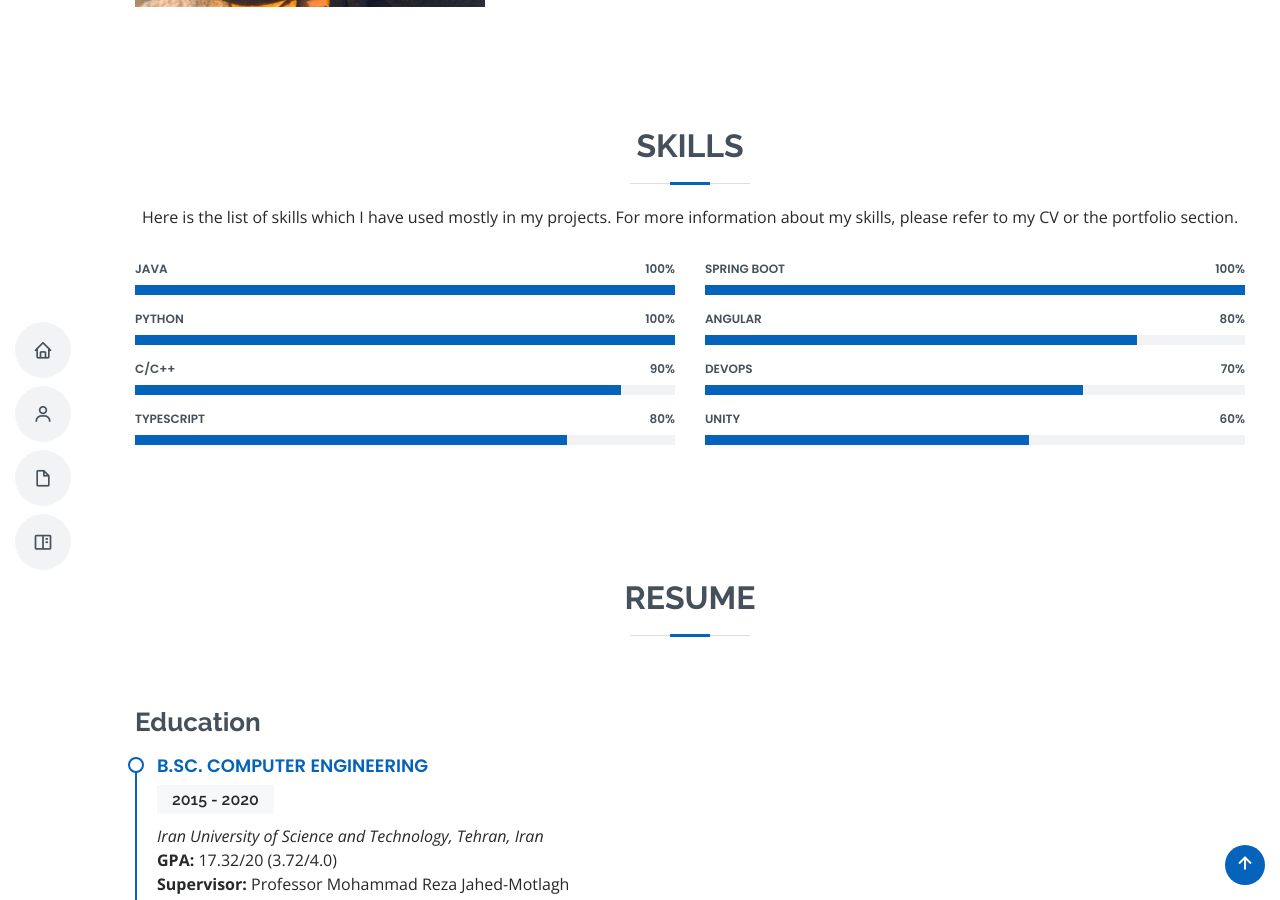
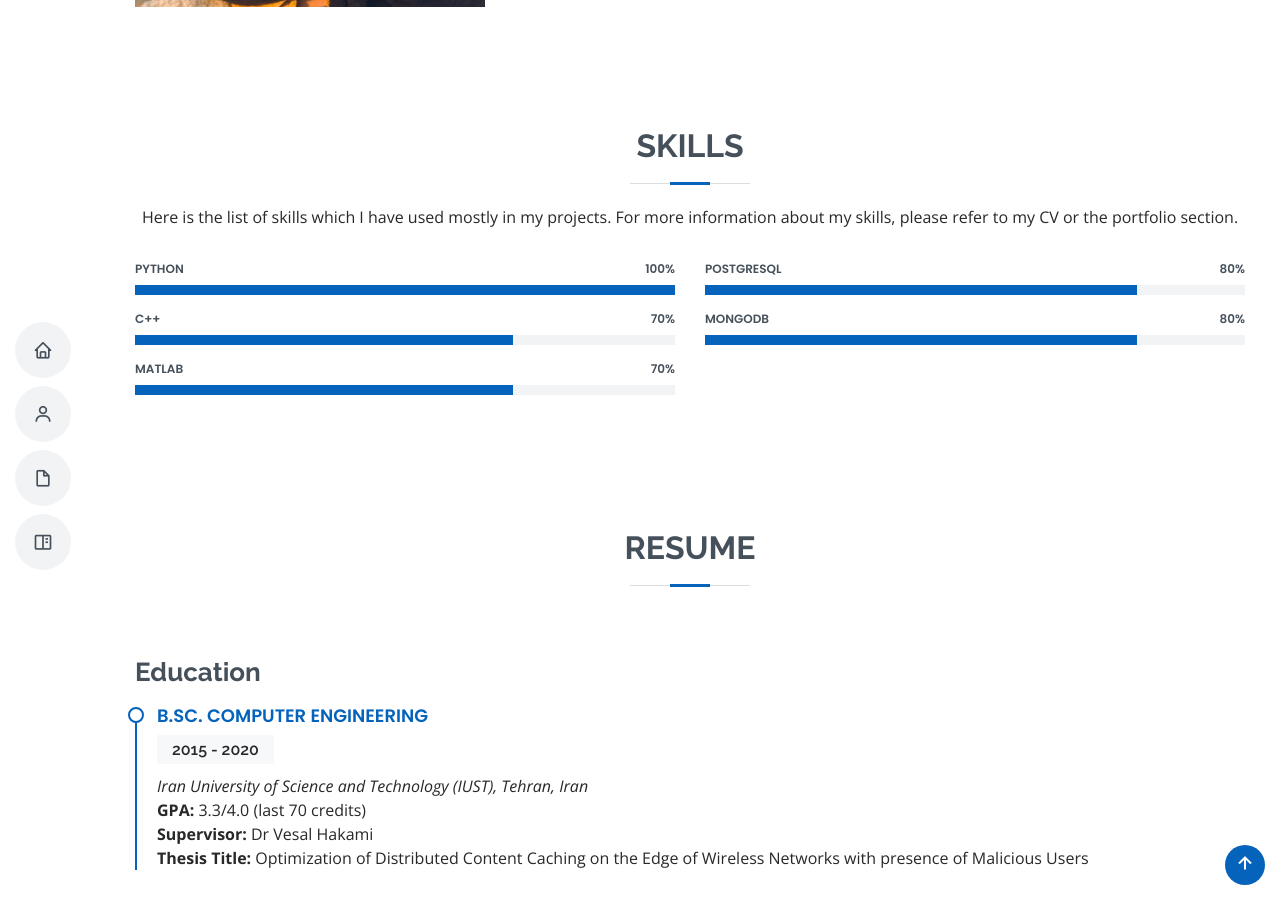
Before and after one commit to haniehst/haniehst.github.io, a Jekyll site: the page built from index.html, in a window 1280 px wide and 900 px high, scrolled down 1446 px. Built offline with Jekyll 4.4.1, drawn with Linux system fonts in a browser that asks for light colours; some of the changed text lies outside the part shown.

Commit message:
skills and resume begins

```diff
--- a/index.html
+++ b/index.html
@@ -191,12 +191,12 @@
 
             <div class="col-lg-6" data-aos="fade-up">
 
-              <div class="progress">
-                <span class="skill">Java <i class="val">100%</i></span>
-                <div class="progress-bar-wrap">
-                  <div class="progress-bar" role="progressbar" aria-valuenow="100" aria-valuemin="0" aria-valuemax="100"></div>
-                </div>
-              </div>
+<!--              <div class="progress">-->
+<!--                <span class="skill">Java <i class="val">100%</i></span>-->
+<!--                <div class="progress-bar-wrap">-->
+<!--                  <div class="progress-bar" role="progressbar" aria-valuenow="100" aria-valuemin="0" aria-valuemax="100"></div>-->
+<!--                </div>-->
+<!--              </div>-->
 
               <div class="progress">
                 <span class="skill">Python <i class="val">100%</i></span>
@@ -206,16 +206,16 @@
               </div>
 
               <div class="progress">
-                <span class="skill">C/C++ <i class="val">90%</i></span>
+                <span class="skill">C++ <i class="val">70%</i></span>
                 <div class="progress-bar-wrap">
-                  <div class="progress-bar" role="progressbar" aria-valuenow="90" aria-valuemin="0" aria-valuemax="100"></div>
+                  <div class="progress-bar" role="progressbar" aria-valuenow="70" aria-valuemin="0" aria-valuemax="100"></div>
                 </div>
               </div>
 
               <div class="progress">
-                <span class="skill">Typescript <i class="val">80%</i></span>
+                <span class="skill">MATLAB <i class="val">70%</i></span>
                 <div class="progress-bar-wrap">
-                  <div class="progress-bar" role="progressbar" aria-valuenow="80" aria-valuemin="0" aria-valuemax="100"></div>
+                  <div class="progress-bar" role="progressbar" aria-valuenow="70" aria-valuemin="0" aria-valuemax="100"></div>
                 </div>
               </div>
 
@@ -224,32 +224,32 @@
             <div class="col-lg-6" data-aos="fade-up" data-aos-delay="100">
 
               <div class="progress">
-                <span class="skill">Spring Boot <i class="val">100%</i></span>
-                <div class="progress-bar-wrap">
-                  <div class="progress-bar" role="progressbar" aria-valuenow="100" aria-valuemin="0" aria-valuemax="100"></div>
-                </div>
-              </div>
-
-              <div class="progress">
-                <span class="skill">Angular<i class="val">80%</i></span>
+                <span class="skill">PostgreSQL <i class="val">80%</i></span>
                 <div class="progress-bar-wrap">
                   <div class="progress-bar" role="progressbar" aria-valuenow="80" aria-valuemin="0" aria-valuemax="100"></div>
                 </div>
               </div>
 
               <div class="progress">
-                <span class="skill">DevOps <i class="val">70%</i></span>
+                <span class="skill">MongoDB<i class="val">80%</i></span>
                 <div class="progress-bar-wrap">
-                  <div class="progress-bar" role="progressbar" aria-valuenow="70" aria-valuemin="0" aria-valuemax="100"></div>
+                  <div class="progress-bar" role="progressbar" aria-valuenow="80" aria-valuemin="0" aria-valuemax="100"></div>
                 </div>
               </div>
 
-              <div class="progress">
-                <span class="skill">Unity <i class="val">60%</i></span>
-                <div class="progress-bar-wrap">
-                  <div class="progress-bar" role="progressbar" aria-valuenow="60" aria-valuemin="0" aria-valuemax="100"></div>
-                </div>
-              </div>
+<!--              <div class="progress">-->
+<!--                <span class="skill">DevOps <i class="val">70%</i></span>-->
+<!--                <div class="progress-bar-wrap">-->
+<!--                  <div class="progress-bar" role="progressbar" aria-valuenow="70" aria-valuemin="0" aria-valuemax="100"></div>-->
+<!--                </div>-->
+<!--              </div>-->
+
+<!--              <div class="progress">-->
+<!--                <span class="skill">Unity <i class="val">60%</i></span>-->
+<!--                <div class="progress-bar-wrap">-->
+<!--                  <div class="progress-bar" role="progressbar" aria-valuenow="60" aria-valuemin="0" aria-valuemax="100"></div>-->
+<!--                </div>-->
+<!--              </div>-->
 
             </div>
 
@@ -277,13 +277,13 @@
                 <h4>B.Sc. Computer Engineering</h4>
                 <h5>2015 - 2020</h5>
                 <p>
-                  <em>Iran University of Science and Technology, Tehran, Iran</em>
+                  <em>Iran University of Science and Technology (IUST), Tehran, Iran</em>
                   <br>
-                  <strong>GPA: </strong>17.32/20 (3.72/4.0)
+                  <strong>GPA: </strong>3.3/4.0 (last 70 credits)
                   <br>
-                  <strong>Supervisor: </strong>Professor Mohammad Reza Jahed-Motlagh
+                  <strong>Supervisor: </strong>Dr Vesal Hakami
                   <br>
-                  <strong>Thesis Title: </strong> Ball Trajectory Prediction and Estimating Shooting Time
+                  <strong>Thesis Title: </strong> Optimization of Distributed Content Caching on the Edge of Wireless Networks with presence of Malicious Users
                 </p>
               </div>
             </div>
```
